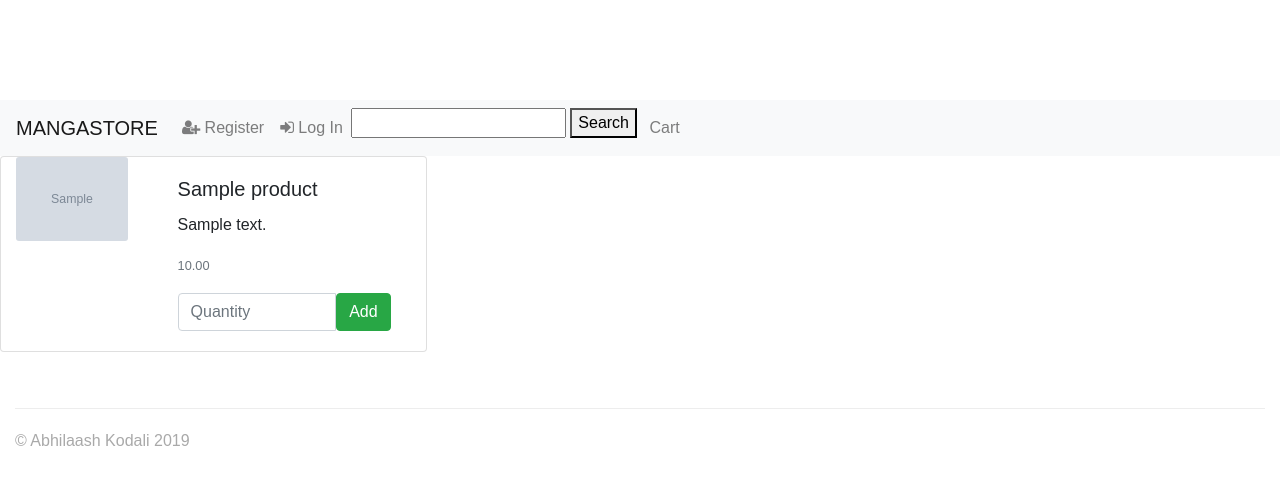
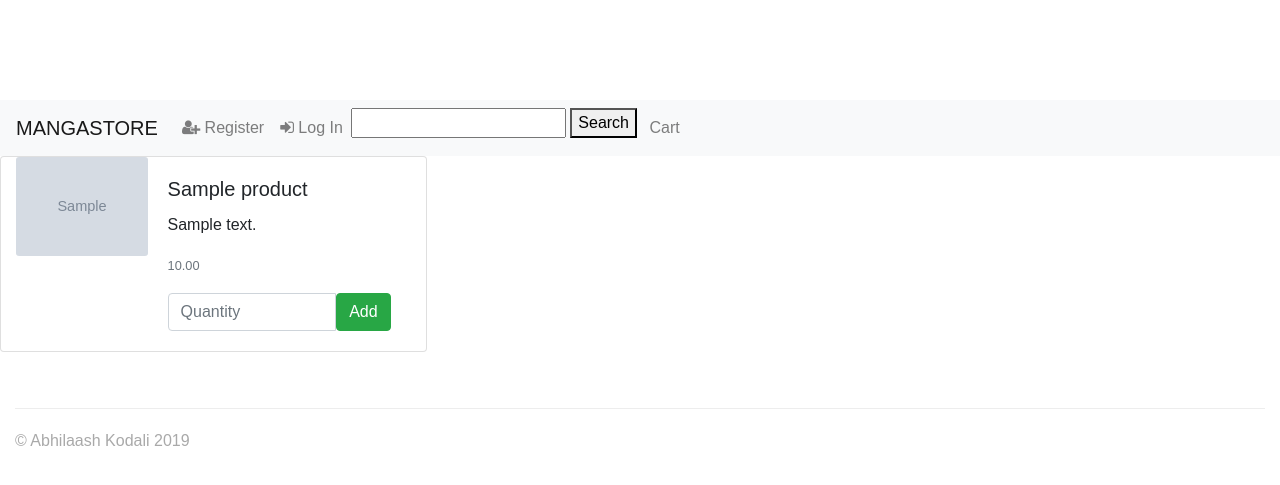
Before and after one commit to ablshk/ecommerce, a Django app: page / in a window 1280 px wide. Shown: the top 485 px of the page. Run offline with Django 3.2, Linux system fonts and the light colour scheme; tables that the repository leaves empty hold one stand-in row (values such as "Sample post"); grey boxes marked "Sample" are stand-in pictures; some libraries are stand-ins or nearby versions.

Commit message:
no gutters row for cards

```diff
--- a/products/templates/products.html
+++ b/products/templates/products.html
@@ -4,8 +4,8 @@
 <div class="container-fluid">
     <div class="row justify-content-around justify-content-sm-start">
         {% for product in products %}
-        <div class="card mb-3 col-xs-12 col-sm-6 col-lg-4" style="width: 27rem;">
-            <div class="row">
+        <div class="card mb-3 col-xs-12 col-sm-6 col-lg-4">
+            <div class="row no-gutters">
               <div class="col-md-4">
                 <img src="{{ MEDIA_URL }}{{ product.image }}" class="card-img" alt="One Piece manga volume cover image">
               </div>
```
